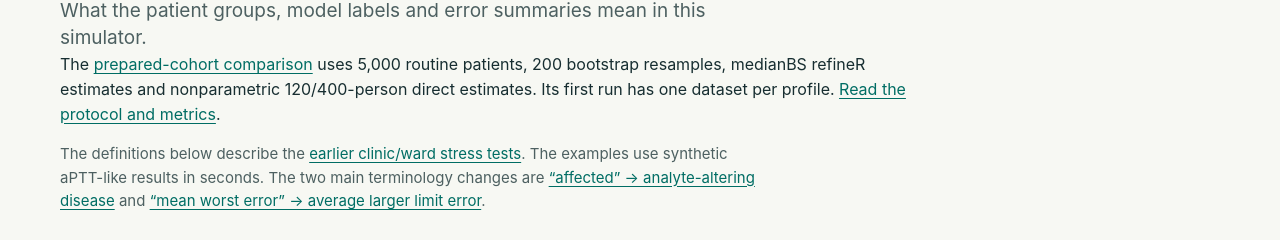
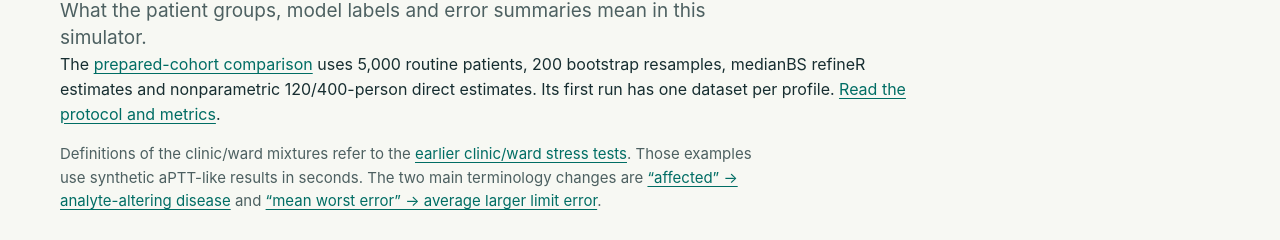
Before and after one commit to amromeo/amromeo.github.io, a plain HTML site: page anchoredRI/help.html in a window 1280 px wide. Shown: the part 198-438 px from the top of the page. Drawn offline with Linux system fonts and the light colour scheme.

Commit message:
Clarify which help definitions describe the earlier stress tests

```diff
--- a/anchoredRI/help.html
+++ b/anchoredRI/help.html
@@ -27,7 +27,7 @@
     <div class="help-intro">
       <h1>Help and definitions</h1>
       <p class="lede">What the patient groups, model labels and error summaries mean in this simulator.</p>
-      <p>The <a href="index.html">prepared-cohort comparison</a> uses 5,000 routine patients, 200 bootstrap resamples, medianBS refineR estimates and nonparametric 120/400-person direct estimates. Its first run has one dataset per profile. <a href="BENCHMARK.md">Read the protocol and metrics</a>.</p><p>The definitions below describe the <a href="stress.html">earlier clinic/ward stress tests</a>. The examples use synthetic aPTT-like results in seconds. The two main terminology changes are <a href="#disease">“affected” → analyte-altering disease</a> and <a href="#limit-error">“mean worst error” → average larger limit error</a>.</p>
+      <p>The <a href="index.html">prepared-cohort comparison</a> uses 5,000 routine patients, 200 bootstrap resamples, medianBS refineR estimates and nonparametric 120/400-person direct estimates. Its first run has one dataset per profile. <a href="BENCHMARK.md">Read the protocol and metrics</a>.</p><p>Definitions of the clinic/ward mixtures refer to the <a href="stress.html">earlier clinic/ward stress tests</a>. Those examples use synthetic aPTT-like results in seconds. The two main terminology changes are <a href="#disease">“affected” → analyte-altering disease</a> and <a href="#limit-error">“mean worst error” → average larger limit error</a>.</p>
     </div>
     <div class="help-layout">
       <nav class="help-contents" aria-label="Help topics">
```
